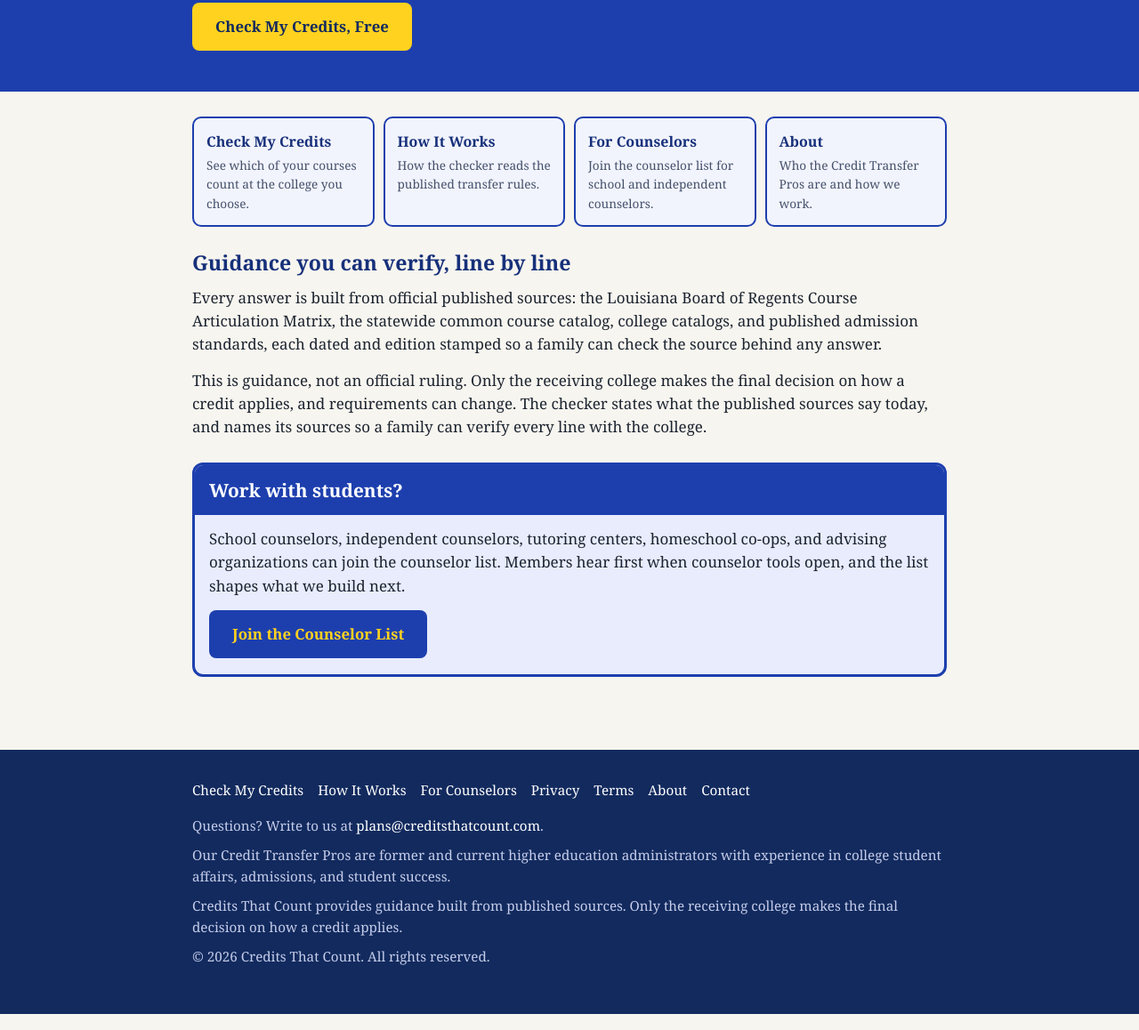
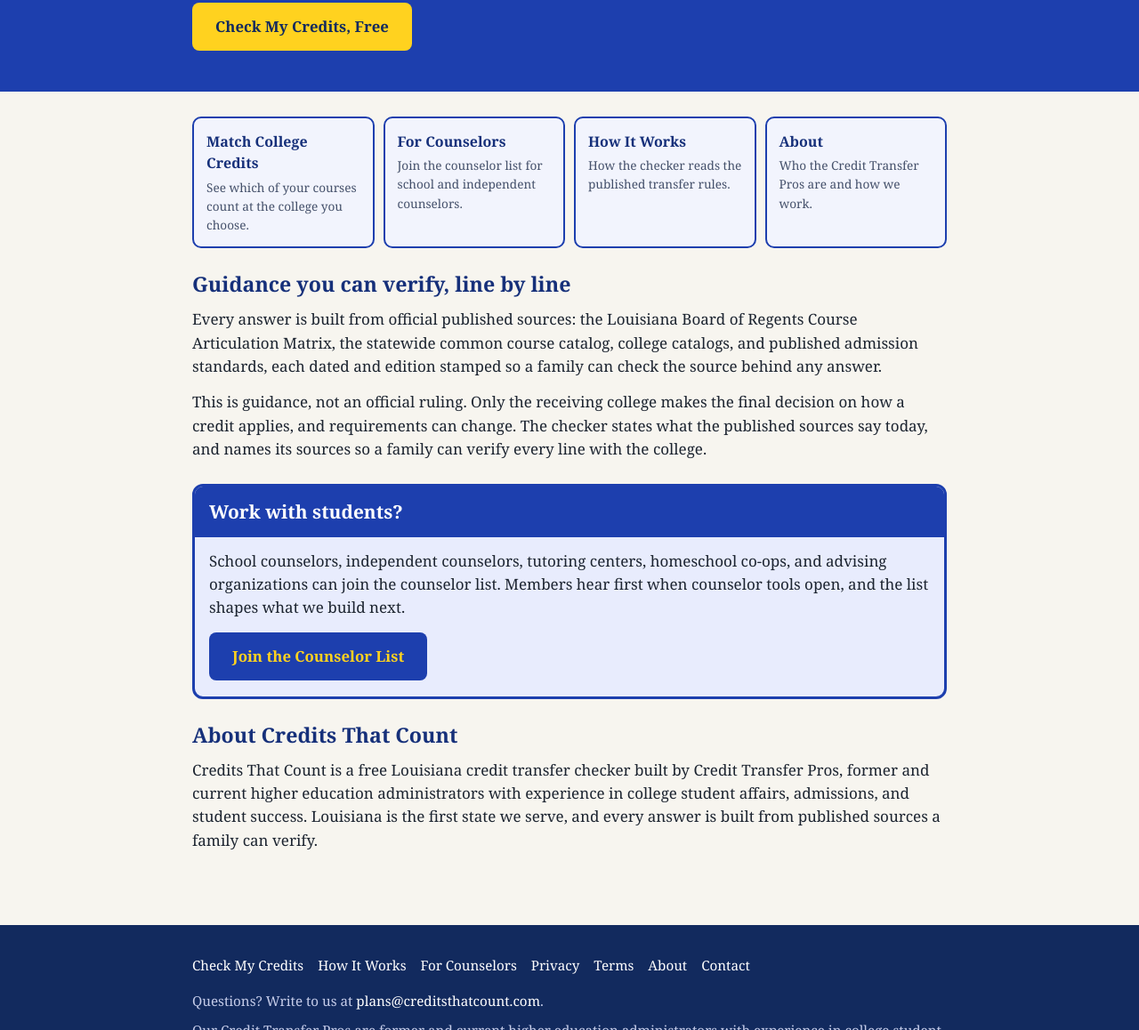
Before and after one commit to doctorstubbs/creditsthatcount-site, an Astro site: page / in a window 1280 px wide. Shown: the part 345-1503 px from the top of the page at 89% size. Built offline with nearby package versions, Linux system fonts and the light colour scheme; Astro itself is replaced by a stand-in of ours.

Commit message:
Homepage: Match College Credits first box, How It Works and About to the bottom, short About section (Nov 19)

```diff
--- a/src/pages/index.astro
+++ b/src/pages/index.astro
@@ -27,16 +27,16 @@ import Base from '../layouts/Base.astro';
     <section class="block">
       <div class="pathgrid">
         <a class="pathbox" href="/checker/">
-          <span class="pathbox-title">Check My Credits</span>
+          <span class="pathbox-title">Match College Credits</span>
           <span class="pathbox-desc">See which of your courses count at the college you choose.</span>
+        </a>
+        <a class="pathbox" href="/counselors/">
+          <span class="pathbox-title">For Counselors</span>
+          <span class="pathbox-desc">Join the counselor list for school and independent counselors.</span>
         </a>
         <a class="pathbox" href="/how-it-works/">
           <span class="pathbox-title">How It Works</span>
           <span class="pathbox-desc">How the checker reads the published transfer rules.</span>
-        </a>
-        <a class="pathbox" href="/counselors/">
-          <span class="pathbox-title">For Counselors</span>
-          <span class="pathbox-desc">Join the counselor list for school and independent counselors.</span>
         </a>
         <a class="pathbox" href="/about/">
           <span class="pathbox-title">About</span>
@@ -78,5 +78,17 @@ import Base from '../layouts/Base.astro';
       </div>
     </section>
 
+    <section class="block">
+      <h2>About Credits That Count</h2>
+      <p>
+        Credits That Count is a free Louisiana credit transfer checker built
+        by Credit Transfer Pros, former and current higher education
+        administrators with experience in college student affairs,
+        admissions, and student success. Louisiana is the first state we
+        serve, and every answer is built from published sources a family can
+        verify.
+      </p>
+    </section>
+
   </div>
 </Base>
```
